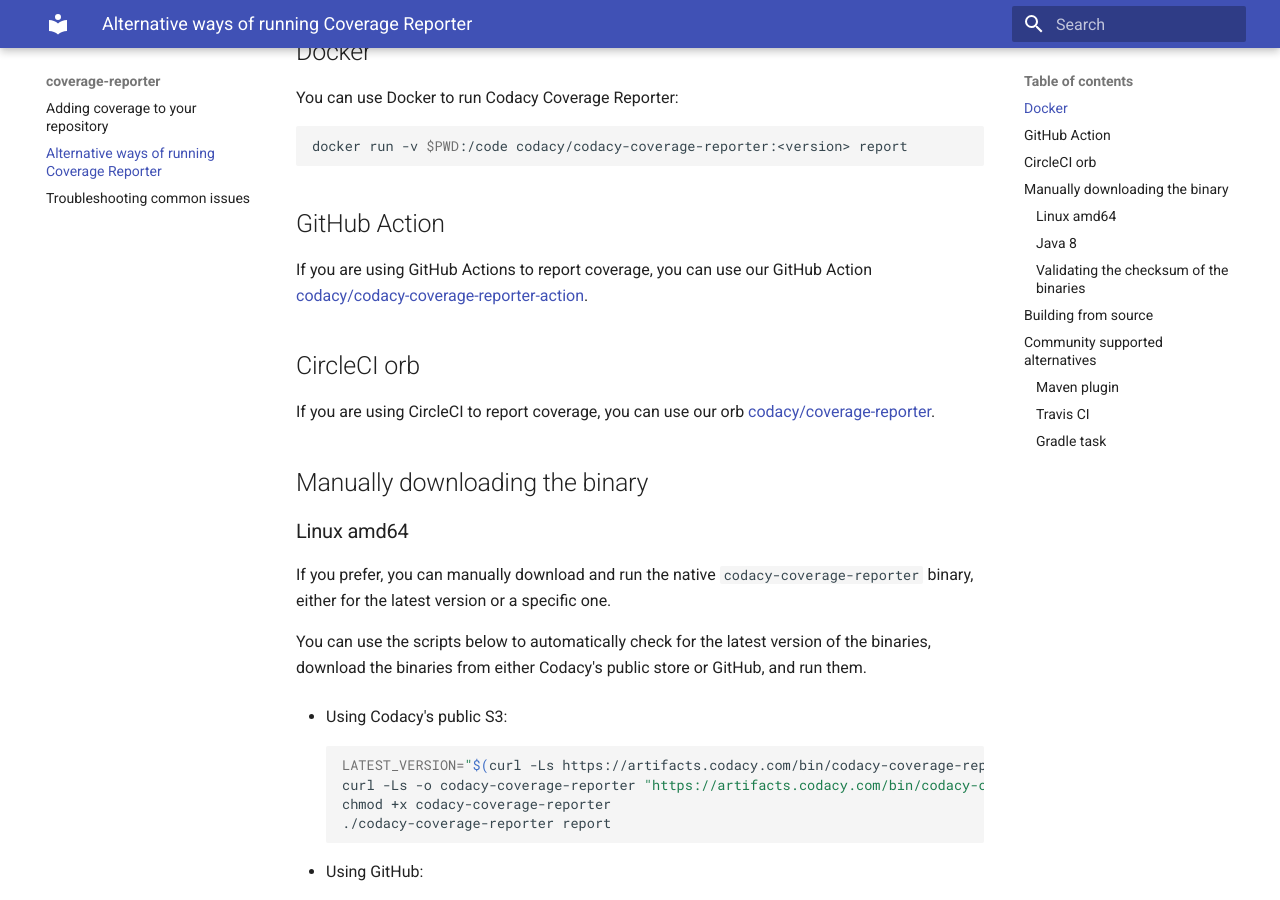
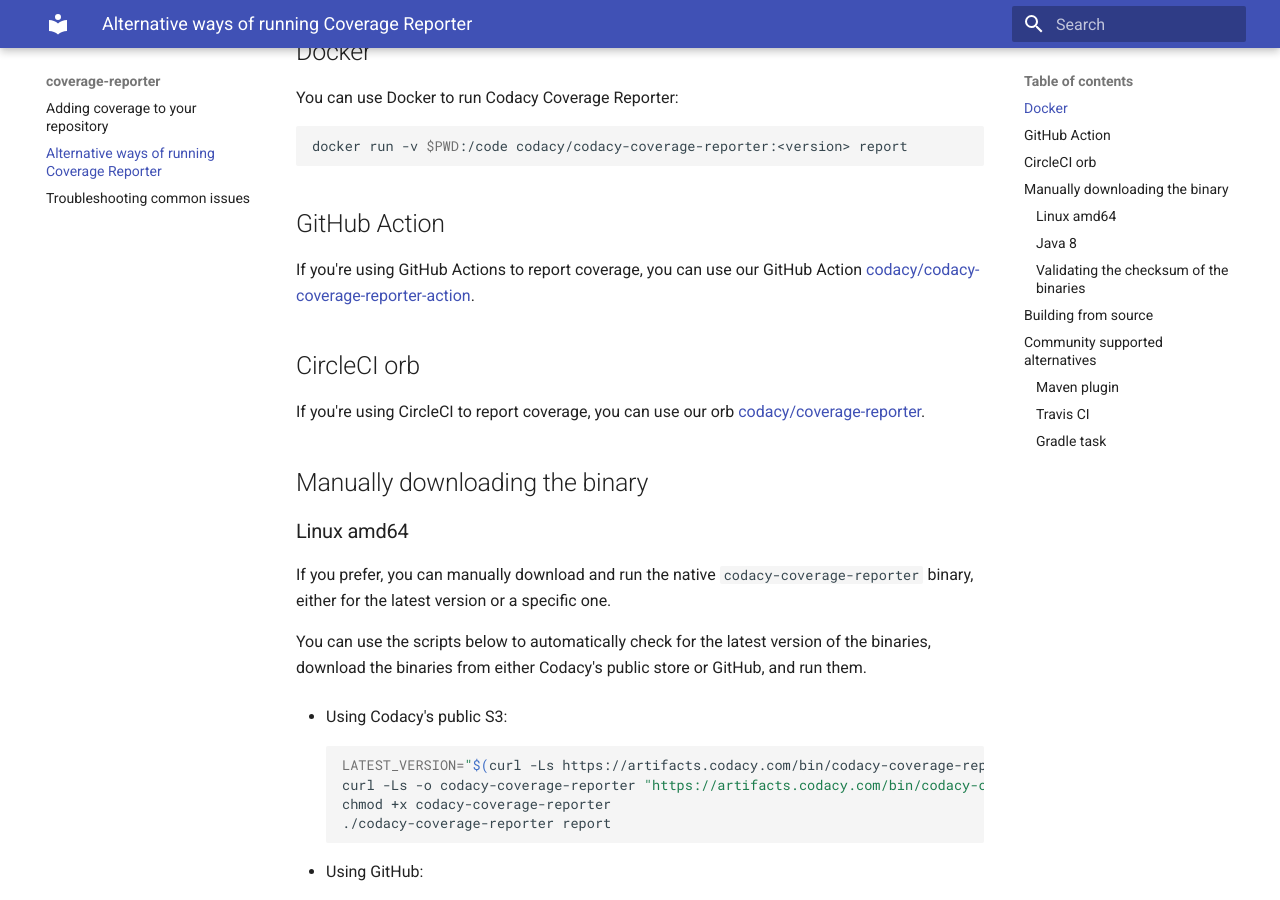
Before and after one commit to codacy/codacy-coverage-reporter, an MkDocs documentation site: the page built from docs/alternative-ways-of-running-coverage-reporter.md, in a window 1280 px wide and 900 px high, scrolled down 963 px. Built offline with MkDocs 1.6.1 and Material for MkDocs 9.7.7, drawn with Linux system fonts in a browser that asks for light colours.

Commit message:
clean: Use common contractions

```diff
--- a/docs/alternative-ways-of-running-coverage-reporter.md
+++ b/docs/alternative-ways-of-running-coverage-reporter.md
@@ -48,11 +48,11 @@
 
 ## GitHub Action
 
-If you are using GitHub Actions to report coverage, you can use our GitHub Action [codacy/codacy-coverage-reporter-action](https://github.com/codacy/codacy-coverage-reporter-action).
+If you're using GitHub Actions to report coverage, you can use our GitHub Action [codacy/codacy-coverage-reporter-action](https://github.com/codacy/codacy-coverage-reporter-action).
 
 ## CircleCI orb
 
-If you are using CircleCI to report coverage, you can use our orb [codacy/coverage-reporter](https://circleci.com/orbs/registry/orb/codacy/coverage-reporter).
+If you're using CircleCI to report coverage, you can use our orb [codacy/coverage-reporter](https://circleci.com/orbs/registry/orb/codacy/coverage-reporter).
 
 ## Manually downloading the binary
 
```
